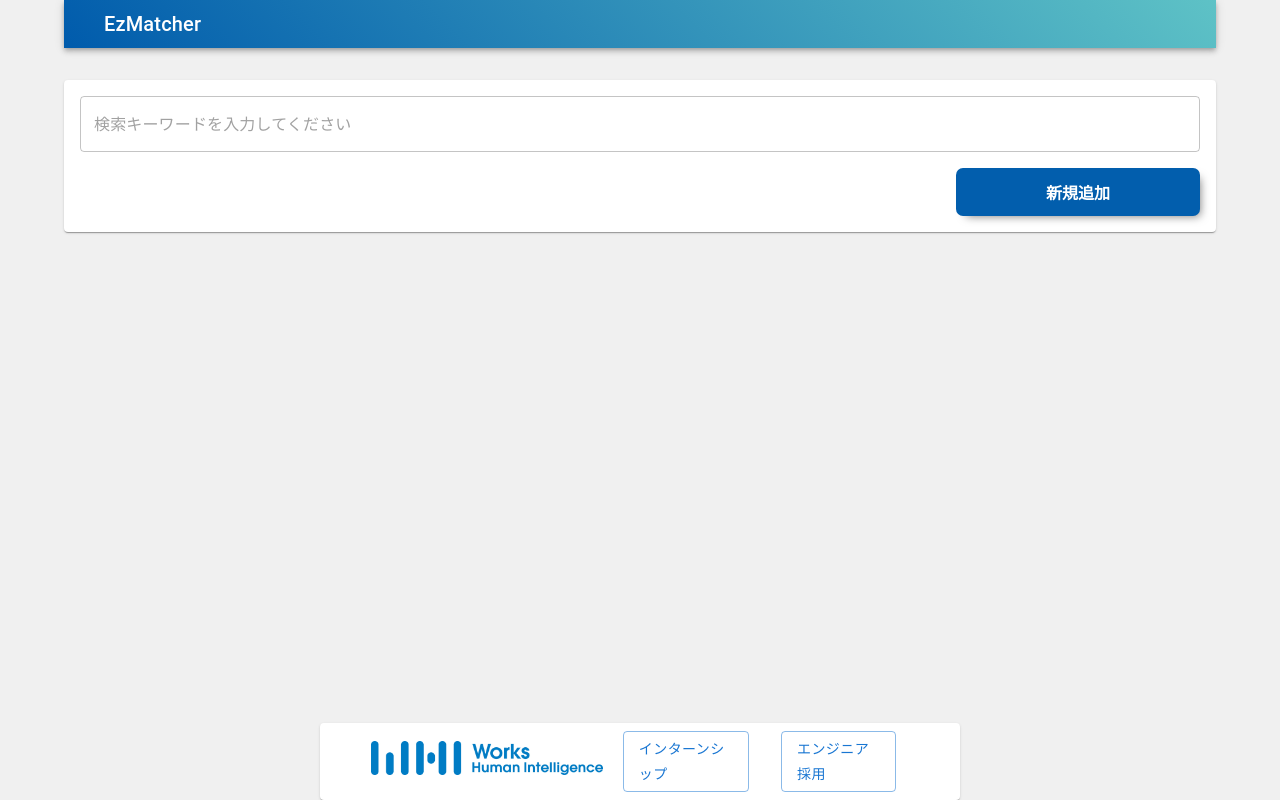
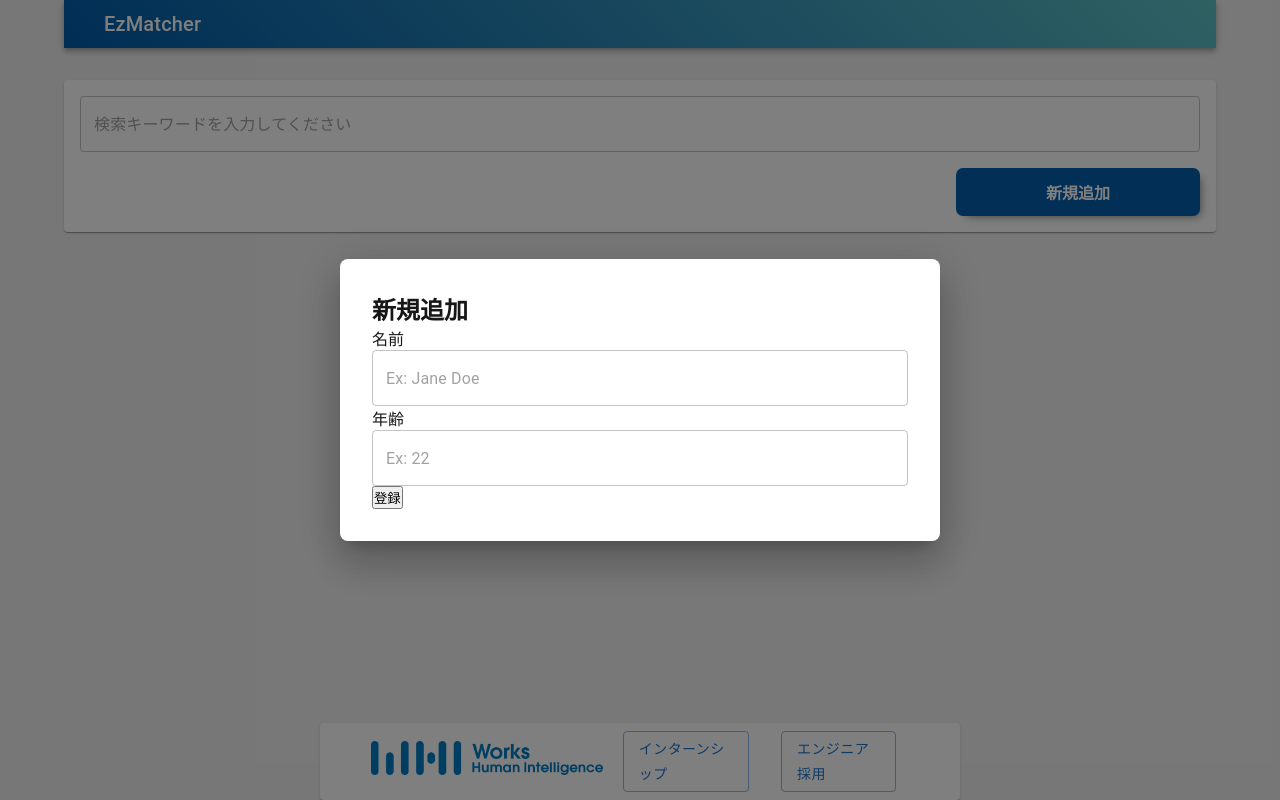
Before and after one commit to shin-903/WHI-2025-app, a Next.js app in the folder frontend/: page / in a window 1280 px wide. Both pictures are taken after a click on the button "新規追加". Built offline with nearby package versions, Linux system fonts and the light colour scheme; no server answers; some icons are missing; what @mui/material-nextjs, io-ts would draw is missing.

Commit message:
update: モーダルコンポーネントをを表示させる処理

```diff
--- /dev/null
+++ b/frontend/src/components/AddNewTalentModal.tsx
@@ -0,0 +1,44 @@
+import { Modal, Box, TextField } from "@mui/material";
+
+interface AddNewTalentModalProps {
+  isOpen: boolean;
+  onClose: () => void;
+  children: React.ReactNode;
+}
+
+export function AddNewTalentModal({ isOpen, onClose, children }: AddNewTalentModalProps) {
+  return (
+    <Modal open={isOpen} onClose={onClose}>
+      <Box
+        sx={{
+          position: "absolute",
+          top: "50%",
+          left: "50%",
+          transform: "translate(-50%, -50%)",
+          width: 600,
+          bgcolor: "background.paper",
+          boxShadow: 24,
+          p: 4,
+          borderRadius: 2,
+        }}
+      >
+        <h2>新規追加</h2>
+
+        <p>名前</p>
+        <TextField
+          placeholder="Ex: Jane Doe"
+          fullWidth
+        />
+
+        <p>年齢</p>
+        <TextField
+          placeholder="Ex: 22"
+          fullWidth
+        />
+
+        <button className="submit">登録</button>
+        {children}
+      </Box>
+    </Modal>
+  );
+}
--- a/frontend/src/components/SearchEmployees.tsx
+++ b/frontend/src/components/SearchEmployees.tsx
@@ -3,11 +3,22 @@ import { Paper, TextField } from "@mui/material";
 import { useState } from "react";
 import Link from "next/link";
 import { EmployeeListContainer } from "./EmployeeListContainer";
+import { AddNewTalentModal } from "./AddNewTalentModal";
 
 import "./searchEmployees.css"; // Assuming you have a CSS file for styles
 
+
 export function SearchEmployees() {
   const [searchKeyword, setSearchKeyword] = useState("");
+  const [isModalOpen, setIsModalOpen] = useState(false);
+
+  const handleOpenModal = () => {
+    setIsModalOpen(true);
+  };
+  const handleCloseModal = () => {
+    setIsModalOpen(false);
+  };
+
   return (
     <Paper
       sx={{
@@ -23,7 +34,17 @@ export function SearchEmployees() {
         value={searchKeyword}
         onChange={(e) => setSearchKeyword(e.target.value)}
       />
-      <button id="js-add-talent" className="button__addTalent">新規追加</button>
+      <button
+        id="js-add-talent"
+        className="button__addTalent"
+        onClick={handleOpenModal}>
+          新規追加
+      </button>
+      <AddNewTalentModal
+        isOpen={isModalOpen}
+        onClose={handleCloseModal}
+      >
+      </AddNewTalentModal>
       <EmployeeListContainer
         key="employeesContainer"
         filterText={searchKeyword}
```
Also changed, not shown: frontend/src/components/addNewTalentModal.css (added).
